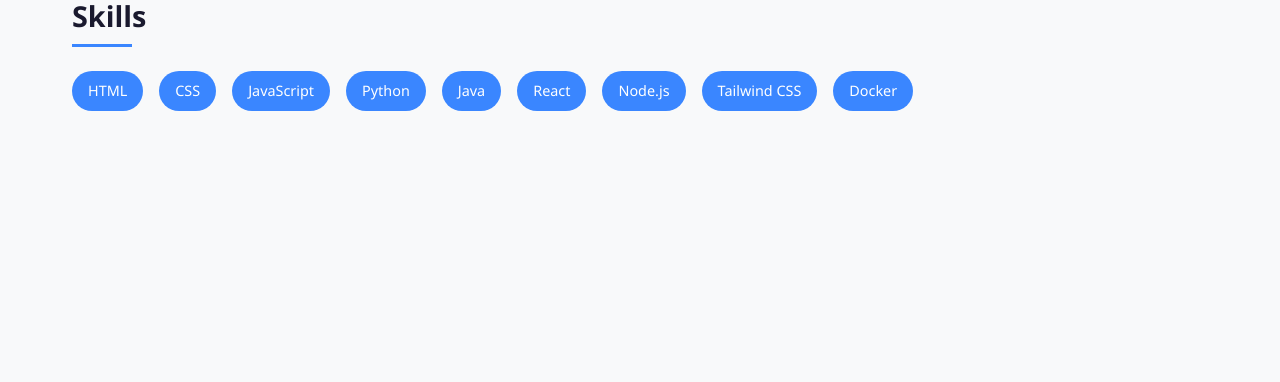
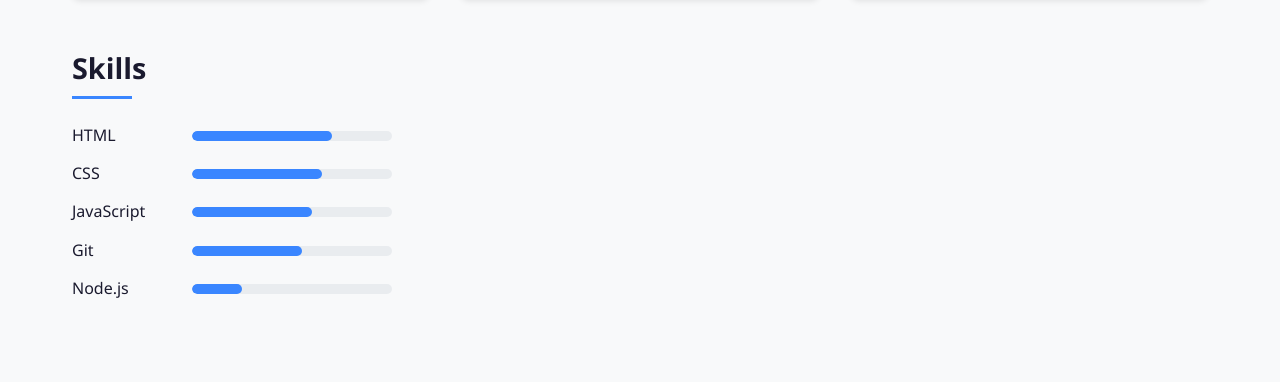
Before and after one commit to DylanKuss/portfolio, a plain HTML site: page index.html in a window 1280 px wide. Shown: the part 804-1186 px from the top of the page. Before the commit the page ends 995 px from the top, so only its background shows below. Drawn offline with Linux system fonts and the light colour scheme.

Commit message:
Update index.html

```diff
--- a/index.html
+++ b/index.html
@@ -158,19 +158,34 @@
             transform: translateX(3px);
         }
 
-        .skills-container {
-            display: flex;
-            flex-wrap: wrap;
-            gap: 1rem;
+        .skills-list {
+            list-style-type: none;
         }
 
-        .skill-tag {
+        .skill-item {
+            margin-bottom: 0.8rem;
+        }
+
+        .skill-name {
+            display: inline-block;
+            width: 100px;
+            font-weight: 500;
+        }
+
+        .skill-bar {
+            display: inline-block;
+            height: 10px;
+            background-color: #e9ecef;
+            border-radius: 5px;
+            overflow: hidden;
+            width: 200px;
+            margin-left: 1rem;
+        }
+
+        .skill-progress {
+            height: 100%;
             background-color: var(--primary-color);
-            color: white;
-            padding: 0.5rem 1rem;
-            border-radius: 20px;
-            font-size: 0.9rem;
-            font-weight: 500;
+            border-radius: 5px;
         }
 
         @media (max-width: 768px) {
@@ -182,6 +197,10 @@
                 flex-direction: column;
                 align-items: center;
                 gap: 1rem;
+            }
+
+            .skill-bar {
+                width: 150px;
             }
         }
 
@@ -211,13 +230,13 @@
             </div>
 
             <div class="social-links">
-                <a href="https://github.com/yourusername" class="social-link animated delay-1" target="_blank">
+                <a href="https://github.com/DylanKuss" class="social-link animated delay-1" target="_blank">
                     <i class="fab fa-github"></i>GitHub
                 </a>
-                <a href="https://linkedin.com/in/yourusername" class="social-link animated delay-2" target="_blank">
+                <a href="https://www.linkedin.com/in/dylan-kuss-2a3577325/" class="social-link animated delay-2" target="_blank">
                     <i class="fab fa-linkedin"></i>LinkedIn
                 </a>
-                <a href="mailto:your.email@example.com" class="social-link animated delay-3" target="_blank">
+                <a href="mailto:dylan.kuss@yahoo.com" class="social-link animated delay-3" target="_blank">
                     <i class="fas fa-envelope"></i>Email Me
                 </a>
             </div>
@@ -227,25 +246,25 @@
             <h2 class="animated">Projects</h2>
             <div class="projects-grid">
                 <div class="project-card animated delay-1">
-                    <h3 class="project-title">Project 1</h3>
-                    <p class="project-description">A responsive portfolio website built with HTML, CSS, and JavaScript showcasing my web development projects.</p>
-                    <a href="https://github.com/yourusername/project1" class="project-link" target="_blank">
+                    <h3 class="project-title">To-Do List App</h3>
+                    <p class="project-description">A responsive task management application built with React and Firebase, featuring real-time updates, user authentication, and cloud data storage for persistent to-do lists across devices.</p>
+                    <a href="https://github.com/DylanKuss/todo-app" class="project-link" target="_blank">
                         View on GitHub <i class="fas fa-arrow-right"></i>
                     </a>
                 </div>
 
                 <div class="project-card animated delay-2">
-                    <h3 class="project-title">Project 2</h3>
-                    <p class="project-description">An interactive JavaScript game that demonstrates my DOM manipulation skills.</p>
-                    <a href="https://github.com/yourusername/project2" class="project-link" target="_blank">
+                    <h3 class="project-title">Personal Blog Website</h3>
+                    <p class="project-description">A custom-designed blog platform created with HTML, CSS, and JavaScript, featuring responsive layouts, dark mode toggle, and dynamic content loading without page refreshes.</p>
+                    <a href="https://github.com/DylanKuss/personal-blog" class="project-link" target="_blank">
                         View on GitHub <i class="fas fa-arrow-right"></i>
                     </a>
                 </div>
 
                 <div class="project-card animated delay-3">
-                    <h3 class="project-title">Project 3</h3>
-                    <p class="project-description">A CSS framework exploration project comparing different styling approaches.</p>
-                    <a href="https://github.com/yourusername/project3" class="project-link" target="_blank">
+                    <h3 class="project-title">Weather Application</h3>
+                    <p class="project-description">An interactive weather dashboard using the OpenWeather API with JavaScript, displaying current conditions, 5-day forecasts, and location-based weather data with a clean UI.</p>
+                    <a href="https://github.com/DylanKuss/weather-app" class="project-link" target="_blank">
                         View on GitHub <i class="fas fa-arrow-right"></i>
                     </a>
                 </div>
@@ -254,17 +273,38 @@
 
         <section class="skills">
             <h2 class="animated">Skills</h2>
-            <div class="skills-container">
-                <span class="skill-tag animated delay-1">HTML</span>
-                <span class="skill-tag animated delay-1">CSS</span>
-                <span class="skill-tag animated delay-1">JavaScript</span>
-                <span class="skill-tag animated delay-2">Python</span>
-                <span class="skill-tag animated delay-2">Java</span>
-                <span class="skill-tag animated delay-2">React</span>
-                <span class="skill-tag animated delay-3">Node.js</span>
-                <span class="skill-tag animated delay-3">Tailwind CSS</span>
-                <span class="skill-tag animated delay-3">Docker</span>
-            </div>
+            <ul class="skills-list">
+                <li class="skill-item animated delay-1">
+                    <span class="skill-name">HTML</span>
+                    <div class="skill-bar">
+                        <div class="skill-progress" style="width: 70%"></div>
+                    </div>
+                </li>
+                <li class="skill-item animated delay-2">
+                    <span class="skill-name">CSS</span>
+                    <div class="skill-bar">
+                        <div class="skill-progress" style="width: 65%"></div>
+                    </div>
+                </li>
+                <li class="skill-item animated delay-1">
+                    <span class="skill-name">JavaScript</span>
+                    <div class="skill-bar">
+                        <div class="skill-progress" style="width: 60%"></div>
+                    </div>
+                </li>
+                <li class="skill-item animated delay-2">
+                    <span class="skill-name">Git</span>
+                    <div class="skill-bar">
+                        <div class="skill-progress" style="width: 55%"></div>
+                    </div>
+                </li>
+                <li class="skill-item animated delay-3">
+                    <span class="skill-name">Node.js</span>
+                    <div class="skill-bar">
+                        <div class="skill-progress" style="width: 25%"></div>
+                    </div>
+                </li>
+            </ul>
         </section>
     </div>
 
@@ -290,7 +330,7 @@
                 });
             }, { threshold: 0.1 });
 
-            document.querySelectorAll('section, .project-card, .skill-tag').forEach(el => {
+            document.querySelectorAll('section, .project-card, .skill-item').forEach(el => {
                 observer.observe(el);
             });
         });
```
